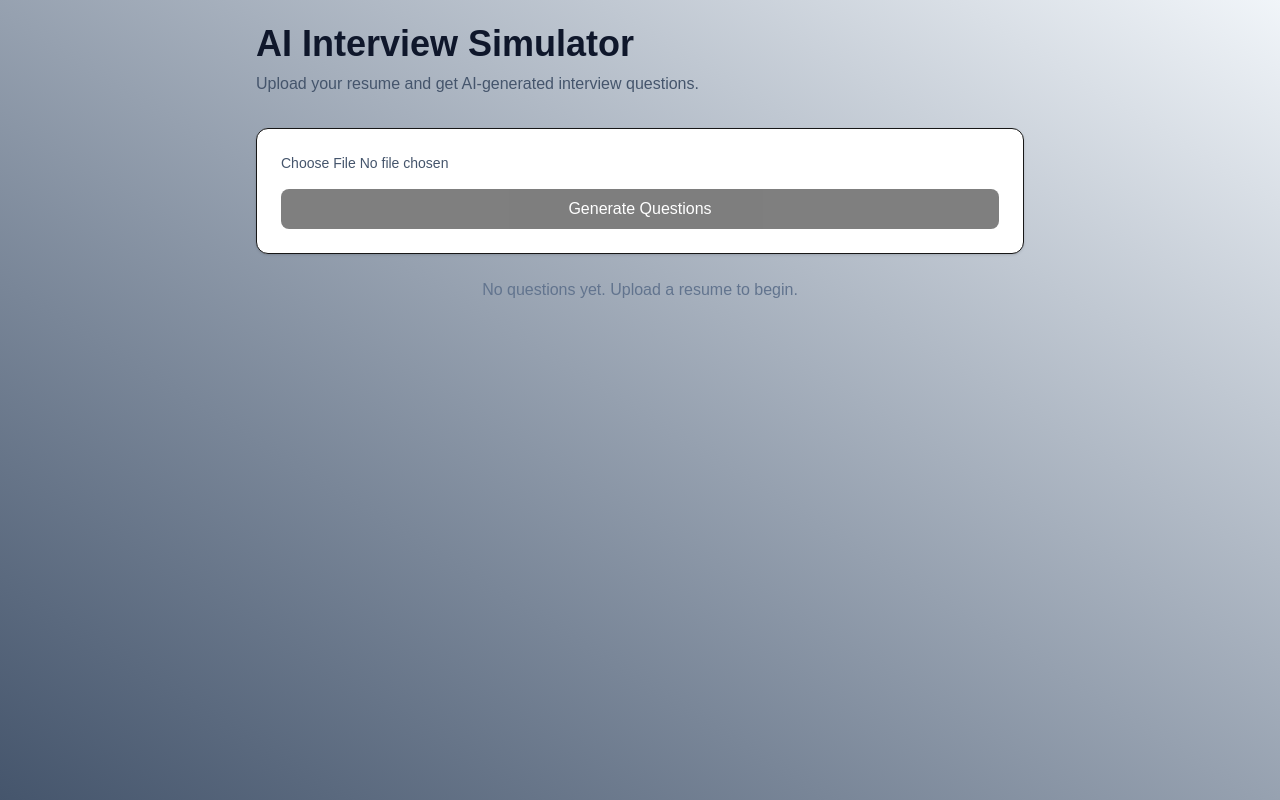
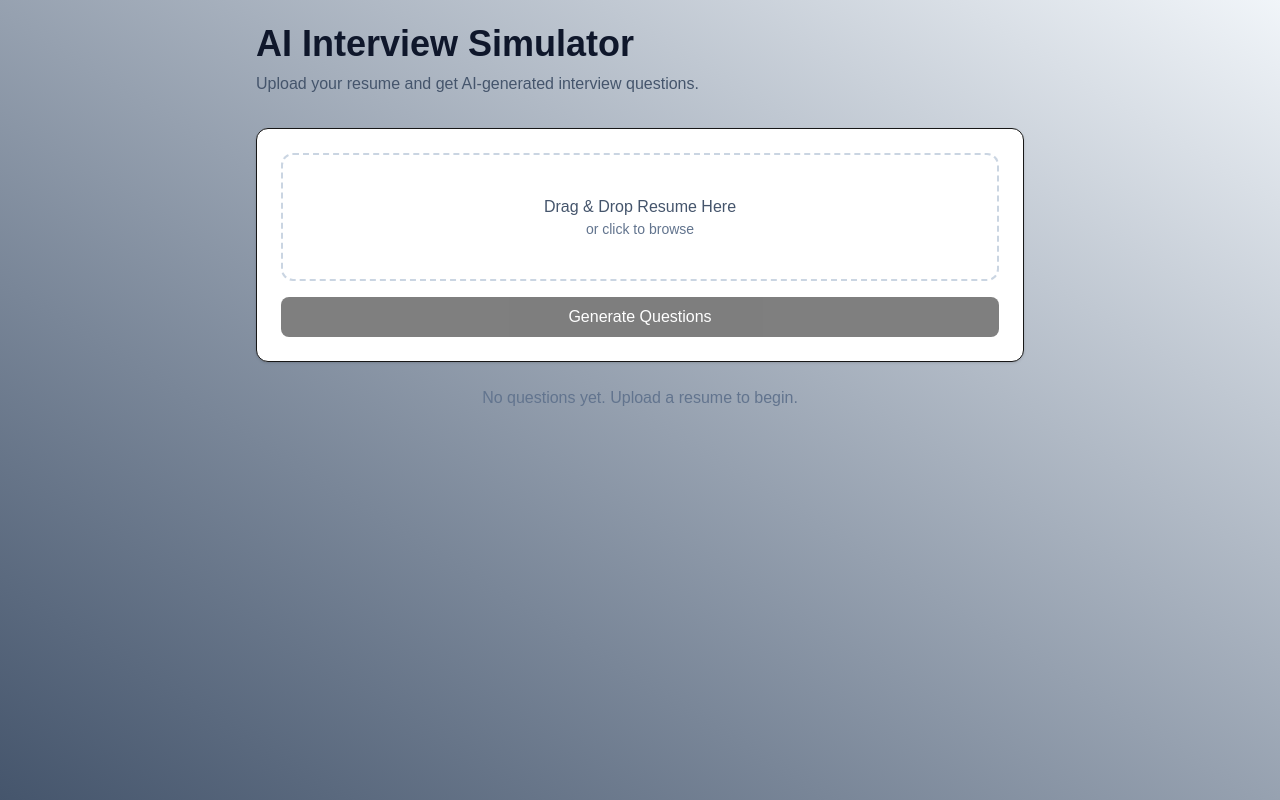
Before and after one commit to chaitanya-codes/ai-interview-simulator, a Next.js app: page / in a window 1280 px wide. Built offline with nearby package versions, Linux system fonts and the light colour scheme.

Commit message:
add drag and drop resume upload and UI update

```diff
--- a/src/app/page.tsx
+++ b/src/app/page.tsx
@@ -13,6 +13,7 @@ export default function Home() {
   const [currentQuesIndex, setCurrentQuesIndex] = useState(0);
   const [loading, setLoading] = useState(false);
   const [error, setError] = useState<string | null>(null);
+  const [dragging, setDragging] = useState(false);
 
   async function handleUpload() {
     if (!file) return;
@@ -105,6 +106,18 @@ export default function Home() {
     setCurrentQuesIndex(idx => idx + 1);
   }
 
+
+  function handleDrop(e: React.DragEvent<HTMLDivElement>) {
+    e.preventDefault();
+    setDragging(false);
+
+    const droppedFile = e.dataTransfer.files?.[0];
+
+    if (droppedFile?.type === "application/pdf") {
+      setFile(droppedFile);
+    }
+  }
+
   const averageScore = feedbacks.length > 0 ? Math.round(feedbacks.reduce((total, feedback) => total + feedback.score, 0) / feedbacks.length) : 0;
   const scoreColor = feedback ? feedback.score >= 80 ? "text-green-600" : feedback.score >= 60 ? "text-yellow-600" : "text-red-600" : "text-slate-600";
   const averageScoreColor = averageScore >= 80 ? "text-green-600" : averageScore >= 60 ? "text-yellow-600" : "text-red-600";
@@ -117,9 +130,43 @@ export default function Home() {
         <p className="text-slate-600 mb-8">Upload your resume and get AI-generated interview questions.</p>
 
         <div className="bg-white border rounded-xl p-6 shadow-sm">
-          <input type="file" accept=".pdf" onChange={(e) => setFile(e.target.files?.[0] || null)} className="block w-full text-sm text-slate-600" />
+          <div
+            onDragOver={(e) => {
+              e.preventDefault();
+              setDragging(true);
+            }}
+            onDragLeave={() => setDragging(false)}
+            onDrop={handleDrop}
+            className={`border-2 border-dashed rounded-xl p-10 text-center transition ${dragging
+              ? "border-blue-500 bg-blue-50"
+              : "border-slate-300 bg-white"
+              }`}
+          >
+            <input
+              id="resume-upload"
+              type="file"
+              accept=".pdf"
+              className="hidden"
+              onChange={(e) => setFile(e.target.files?.[0] || null)}
+            />
 
-          <button onClick={handleUpload} disabled={!file || loading} className="mt-4 w-full bg-black text-white py-2 rounded-lg hover:bg-slate-800 disabled:opacity-50">
+            <label htmlFor="resume-upload" className="cursor-pointer">
+              {file ? (
+                <div>
+                  <p className="font-medium text-green-600">✓ {file.name}</p>
+                  <p className="text-sm text-slate-500">Click or drop different PDF</p>
+                </div>
+              ) : (
+                <div>
+                  <p className="font-medium text-slate-600">Drag & Drop Resume Here</p>
+                  <p className="text-sm text-slate-500">
+                    or click to browse
+                  </p>
+                </div>
+              )}
+            </label>
+          </div>
+          <button onClick={handleUpload} disabled={!file || loading} hidden={loading} className="mt-4 w-full bg-black text-white py-2 rounded-lg hover:bg-slate-800 disabled:opacity-50">
             {loading ? "Generating..." : "Generate Questions"}
           </button>
 
@@ -137,7 +184,7 @@ export default function Home() {
         {questions?.[currentQuesIndex] && (
           <div className="mt-6 space-y-4">
             <div className="w-full bg-gray-200 rounded-full h-2">
-              <div className="bg-blue-600 h-2 rounded-full" style={{ width: `${((currentQuesIndex + 1) / questions.length) * 100}%` }} />
+              <div className="bg-blue-600 h-2 rounded-full transition-all duration-2300" style={{ width: `${((currentQuesIndex + 1) / questions.length) * 100}%` }} />
             </div>
             <p className="text-sm text-slate-500">
               Question {currentQuesIndex + 1} of {questions.length}
@@ -167,7 +214,7 @@ export default function Home() {
                 onChange={(e) => setCurrentAnswer(e.target.value)}
                 disabled={!!feedback}
                 placeholder="Explain your approach in detail..."
-                className="w-full min-h-[180px] rounded-xl border border-slate-300 p-4 text-black resize-none focus:outline-none focus:ring-2 focus:ring-blue-500 focus:border-transparent"
+                className="w-full min-h-45 rounded-xl border border-slate-300 p-4 text-black resize-none focus:outline-none focus:ring-2 focus:ring-blue-500 focus:border-transparent"
               />
 
               <div className="flex justify-between items-center mt-4">
```
